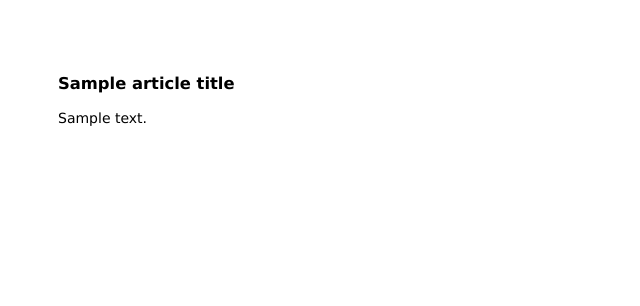
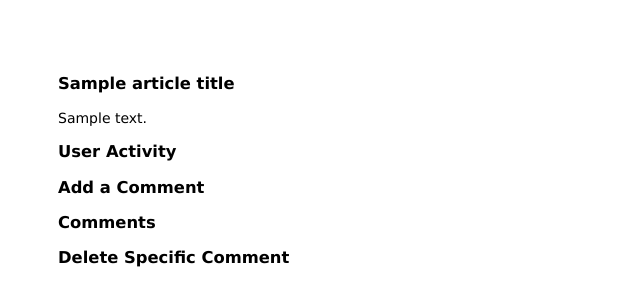
Before and after one commit to akclifto/SER_Web-based-Applications, a Node server app: template Lab3/views/index.pug in a window 1280 px wide. Shown: the top 306 px of the page, without its empty margins (0-640 px from the left). Run offline with Node 20, Linux system fonts and the light colour scheme; the template is opened without the code that fills it: most values are stand-ins (such as "Sample title", 1, 10 or a date in 2020).

Commit message:
update index design, test readfile callback

```diff
--- a/Lab3/views/index.pug
+++ b/Lab3/views/index.pug
@@ -8,10 +8,22 @@ block content
       h3=articleTitle
     p=articleBody
 
-  //section for comments
-  //  contains
-      AddComment button,
-      DeleteComment button,
-      Undo button,
-      View User Activity button, and
-      Reset button
+  div(class="user-activity")
+    h3 User Activity
+      // View User Activity button, and
+      // Reset button
+
+  div(class="add-comments")
+    h3 Add a Comment
+    // Comment id: ____
+    // Comments: ____
+    // AddComment button,
+    // Undo button,
+
+  div(class="comments")
+    h3 Comments
+    // Ex ID 1: First Comment
+
+  div(class="delete-comment")
+    h3 Delete Specific Comment
+    // Question ID: ____ Delete Comment button
```
Also changed, not shown: Lab3/routes/index.js (+8 -9 lines).
